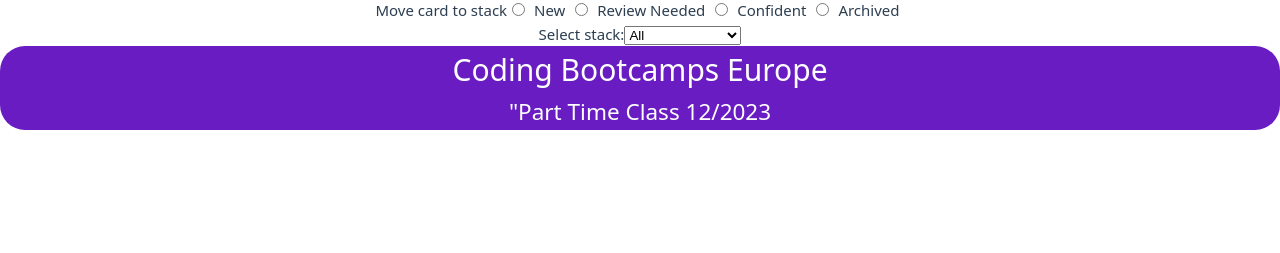
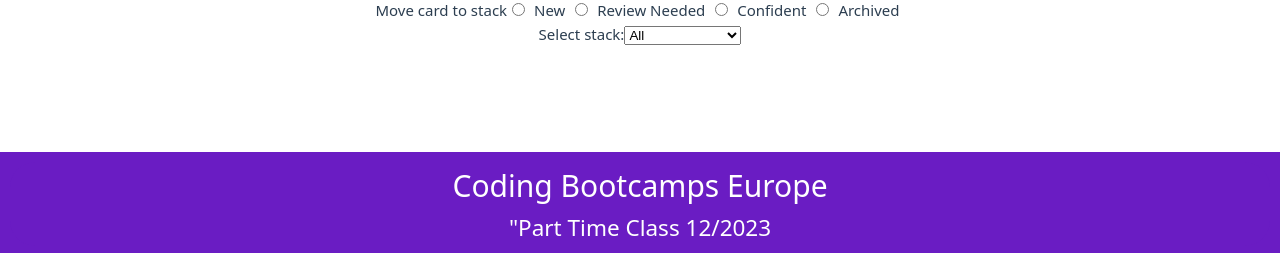
Before and after one commit to coding-bootcamps-eu/final-project-2023-12-flip-cards, a Vue app: page /card in a window 1280 px wide. Shown: the part 544-797 px from the top of the page. Built offline with nearby package versions, Linux system fonts and the light colour scheme; no server answers.

Commit message:
refactor: footer card view

```diff
--- a/src/views/CardView.vue
+++ b/src/views/CardView.vue
@@ -1,10 +1,10 @@
 <template>
-  <div>
+  <div class="app-wrapper">
     <!-- Header -->
     <header>
       <HeaderComponent title="Practice Your Cards" msg="One card at a time" />
     </header>
-
+    <main>
       <!-- Tab Container -->
       <div class="tab-container tabs dropdown-container">
         <span class="tab">
@@ -137,7 +137,7 @@
           <option value="archived">Archived</option>
         </select>
       </div>
-
+    </main>
     <!-- Footer -->
     <footer>
       <FooterComponent msg="Coding Bootcamps Europe" />
@@ -408,6 +408,23 @@
 </script>
 
 <style scoped>
+.app-wrapper {
+  display: flex;
+  flex-direction: column;
+  min-height: 100vh; /* Full height of the viewport */
+}
+
+main {
+  flex: 1; /* Make the main content grow to fill available space */
+}
+
+footer {
+  background-color: var(--vibrant-purple); /* Background color for the footer */
+  color: white;
+  text-align: center;
+  padding: 10px;
+}
+
 .dropdown-container {
   margin: 0; /* Abstand oben entfernt */
 }
```
Lines whose indentation alone changed are shown as unchanged.
